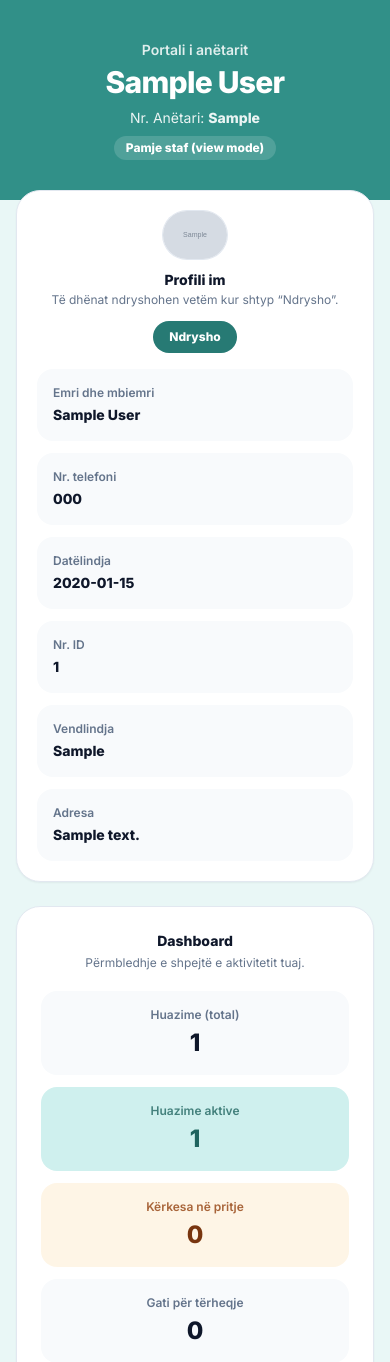
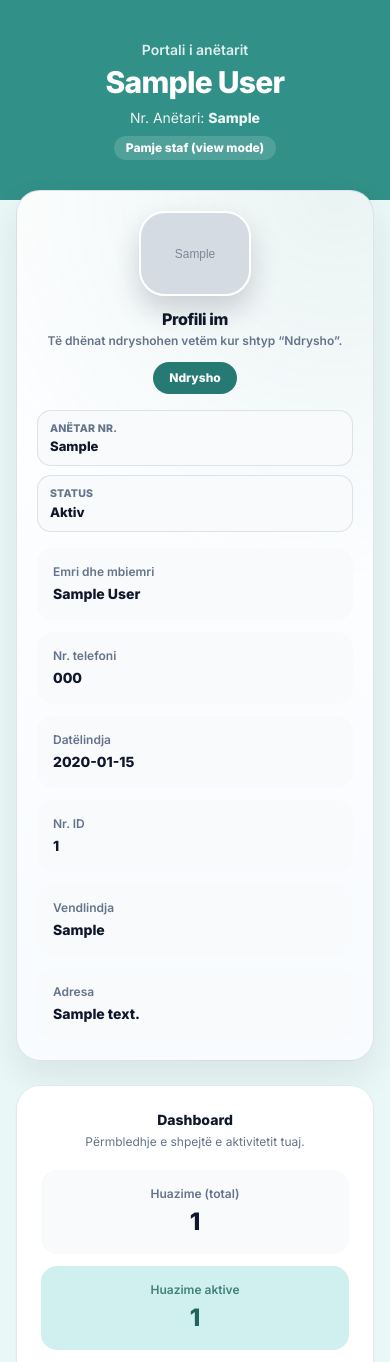
Before and after one commit to fatoslala12/biblioteka, a Django app: page /panel/members/1/ in a window 390 px wide. Shown: the part 65-1427 px from the top of the page. Run offline with Django 5.2, Linux system fonts and the light colour scheme; a user stored in the database is signed in; tables that the repository leaves empty hold one stand-in row (values such as "Sample post"); grey boxes marked "Sample" are stand-in pictures; parts of the project's set-up code (start-up, migrations or seed data) failed here and were passed over; some libraries are stand-ins or nearby versions.

Commit message:
Upgrade member profile section to a richer premium layout.
Increase profile photo prominence, add compact membership KPI cards, and tighten spacing for a cleaner professional experience on both desktop and mobile.

Made-with: Cursor

```diff
--- a/cms/templates/cms/member/portal.html
+++ b/cms/templates/cms/member/portal.html
@@ -9,6 +9,13 @@
     .sl-profile-center {
       text-align: center;
       width: 100%;
+    }
+    .sl-profile-shell {
+      border: 1px solid rgba(148, 163, 184, 0.28);
+      background:
+        radial-gradient(circle at 90% 0%, rgba(49, 145, 137, 0.10), transparent 42%),
+        linear-gradient(180deg, #ffffff, #f8fbff);
+      box-shadow: 0 16px 36px rgba(15, 23, 42, 0.08);
     }
     .sl-profile-id {
       display: flex;
@@ -29,6 +36,41 @@
       justify-content: center;
       gap: 0.5rem;
       margin-top: 0.8rem;
+    }
+    .sl-profile-avatar {
+      height: 96px;
+      width: 96px;
+      border-radius: 24px;
+      object-fit: cover;
+      box-shadow: 0 14px 28px rgba(15, 23, 42, 0.18);
+      border: 2px solid rgba(255, 255, 255, 0.95);
+    }
+    .sl-profile-kpi-grid {
+      display: grid;
+      grid-template-columns: repeat(2, minmax(0, 1fr));
+      gap: .6rem;
+      margin-top: 1rem;
+    }
+    .sl-profile-kpi {
+      border: 1px solid rgba(148, 163, 184, 0.28);
+      border-radius: 14px;
+      background: #f8fafc;
+      padding: .62rem .75rem;
+    }
+    .sl-profile-kpi .k {
+      font-size: .66rem;
+      font-weight: 800;
+      letter-spacing: .02em;
+      text-transform: uppercase;
+      color: #64748b;
+    }
+    .sl-profile-kpi .v {
+      margin-top: .18rem;
+      font-size: .82rem;
+      font-weight: 900;
+      color: #0f172a;
+      line-height: 1.2;
+      overflow-wrap: anywhere;
     }
     .sl-member-content,
     .sl-member-content .grid,
@@ -94,6 +136,14 @@
       }
       #profileView {
         grid-template-columns: 1fr !important;
+      }
+      .sl-profile-avatar {
+        height: 112px;
+        width: 112px;
+        border-radius: 26px;
+      }
+      .sl-profile-kpi-grid {
+        grid-template-columns: 1fr;
       }
       #profileEdit .justify-end,
       #pwdForm .justify-end {
@@ -312,19 +362,19 @@
   <section class="sl-member-content mx-auto -mt-8 max-w-7xl px-4 pb-16 sm:px-6 lg:px-8">
     <div class="grid gap-6 lg:grid-cols-12">
       <div class="lg:col-span-8">
-        <div class="rounded-3xl border border-slate-200 bg-white p-5 shadow-sm dark:border-slate-800 dark:bg-slate-950">
+        <div class="sl-profile-shell rounded-3xl p-5 dark:border-slate-800 dark:bg-slate-950">
           <div class="sl-profile-center">
             <div class="sl-profile-id">
               {% if member.photo %}
-                <img src="{{ member.photo.url }}" alt="Foto profili" class="h-16 w-16 rounded-3xl object-cover ring-1 ring-slate-200 dark:ring-slate-800" />
+                <img src="{{ member.photo.url }}" alt="Foto profili" class="sl-profile-avatar ring-1 ring-slate-200 dark:ring-slate-800" />
               {% else %}
-                <div class="flex h-16 w-16 items-center justify-center rounded-3xl bg-brand-100 text-brand-800 dark:bg-brand-900/40 dark:text-brand-100">
-                  <span class="text-lg font-extrabold">{{ member.full_name|default:member.member_no|slice:":1" }}</span>
+                <div class="sl-profile-avatar flex items-center justify-center bg-brand-100 text-brand-800 dark:bg-brand-900/40 dark:text-brand-100">
+                  <span class="text-2xl font-black">{{ member.full_name|default:member.member_no|slice:":1" }}</span>
                 </div>
               {% endif %}
               <div class="sl-profile-copy">
-                <div class="text-sm font-extrabold">Profili im</div>
-                <div class="sl-profile-note mt-0.5 text-xs text-slate-500 dark:text-slate-400">
+                <div class="text-base font-black tracking-tight">Profili im</div>
+                <div class="sl-profile-note mt-0.5 text-xs font-semibold text-slate-500 dark:text-slate-400">
                   Të dhënat ndryshohen vetëm kur shtyp “Ndrysho”.
                 </div>
               </div>
@@ -337,6 +387,11 @@
                 Anulo
               </button>
             </div>
+          </div>
+
+          <div class="sl-profile-kpi-grid">
+            <div class="sl-profile-kpi"><div class="k">Anëtar Nr.</div><div class="v">{{ member.member_no|default:"—" }}</div></div>
+            <div class="sl-profile-kpi"><div class="k">Status</div><div class="v">{{ member.get_status_display|default:"Aktiv" }}</div></div>
           </div>
 
           <!-- View mode -->
```
